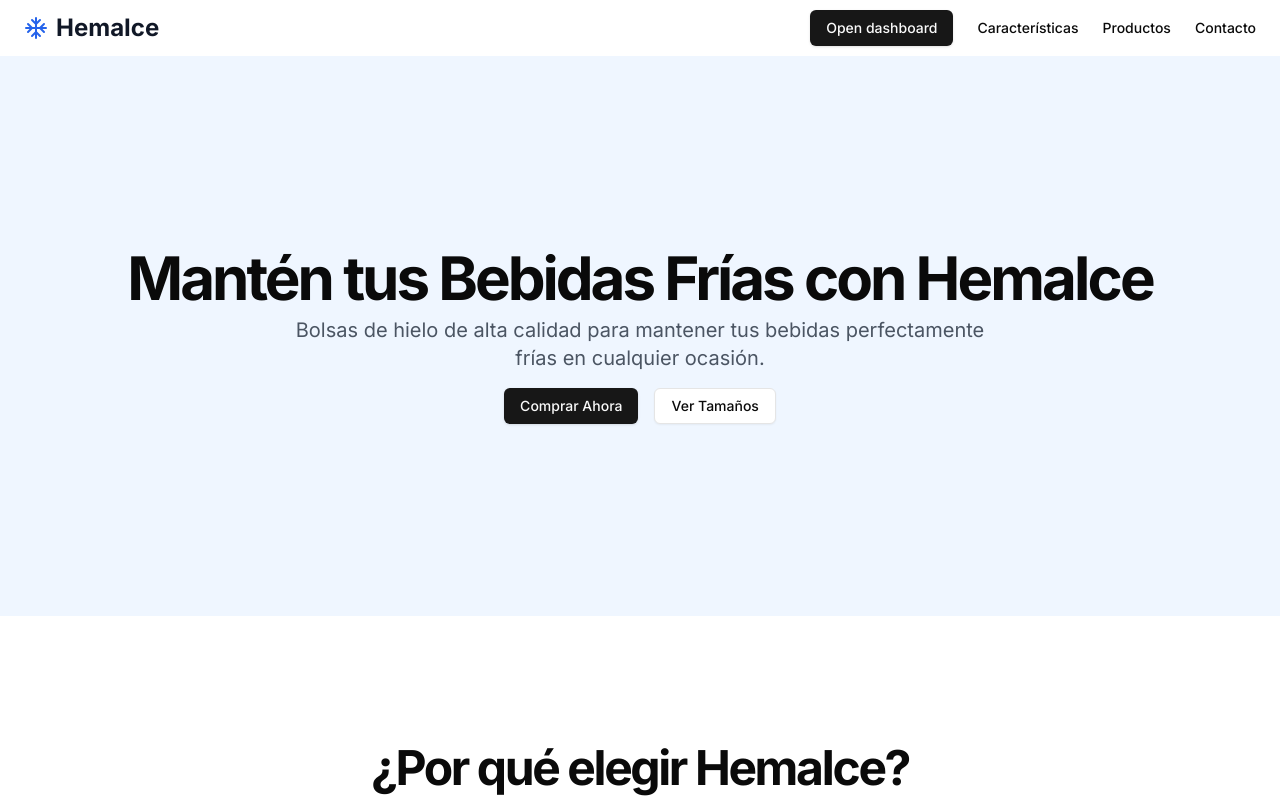
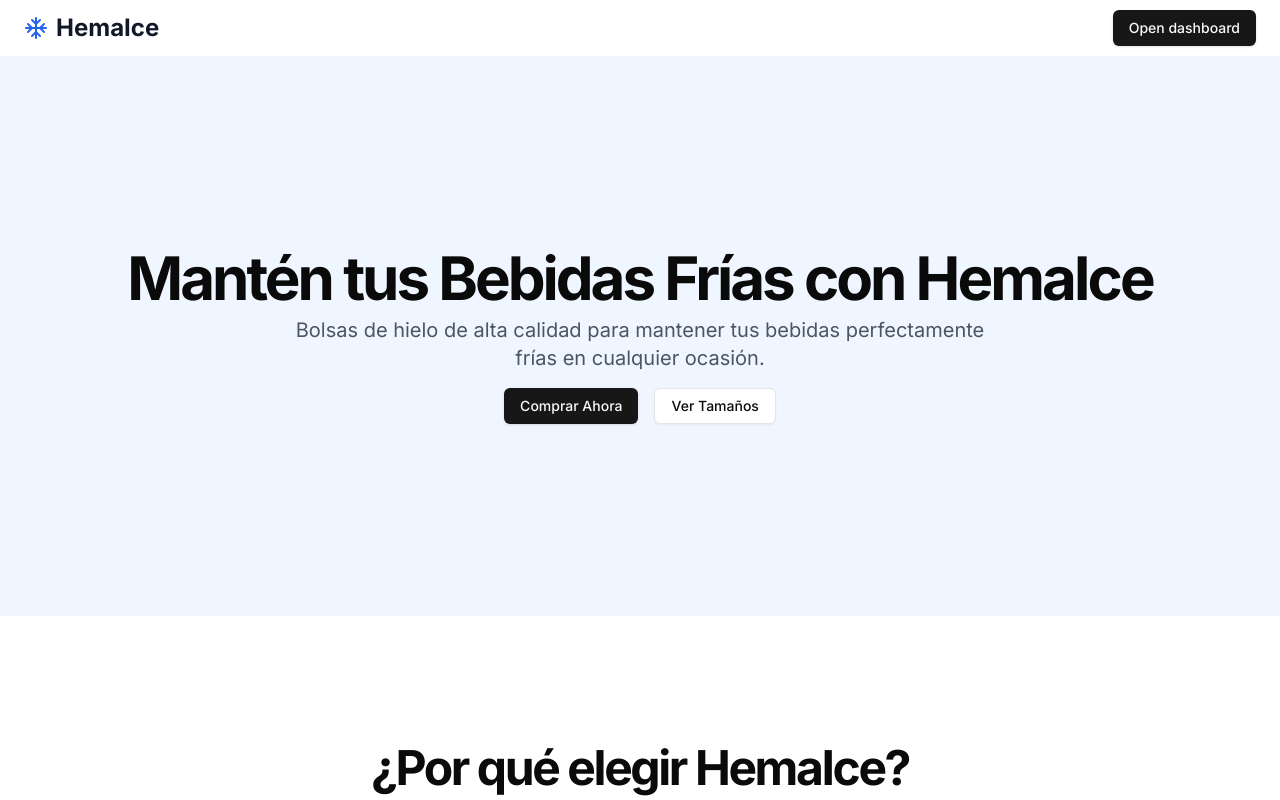
Before and after one commit to lorenzotomasdiez/hema-dashboard, a Next.js app: page / in a window 1280 px wide. Shown: the top 800 px of the page. Built offline with nearby package versions, Linux system fonts and the light colour scheme.

Commit message:
main page fixed

```diff
--- a/app/page.tsx
+++ b/app/page.tsx
@@ -17,15 +17,6 @@ export default function LandingPage() {
             <Button>
               Open dashboard
             </Button>
-          </Link>
-          <Link className="text-sm font-medium hover:underline underline-offset-4" href="#features">
-            Características
-          </Link>
-          <Link className="text-sm font-medium hover:underline underline-offset-4" href="#products">
-            Productos
-          </Link>
-          <Link className="text-sm font-medium hover:underline underline-offset-4" href="#contact">
-            Contacto
           </Link>
         </nav>
       </header>
```
